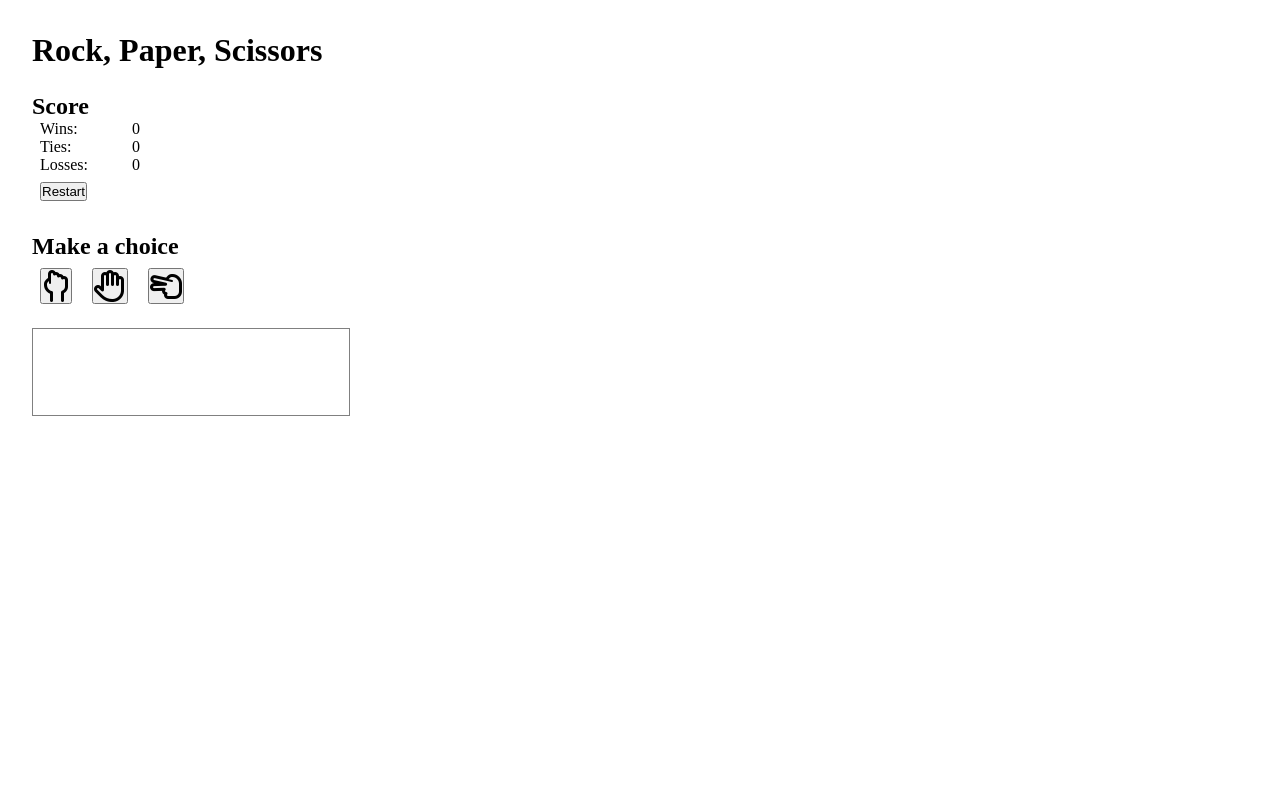
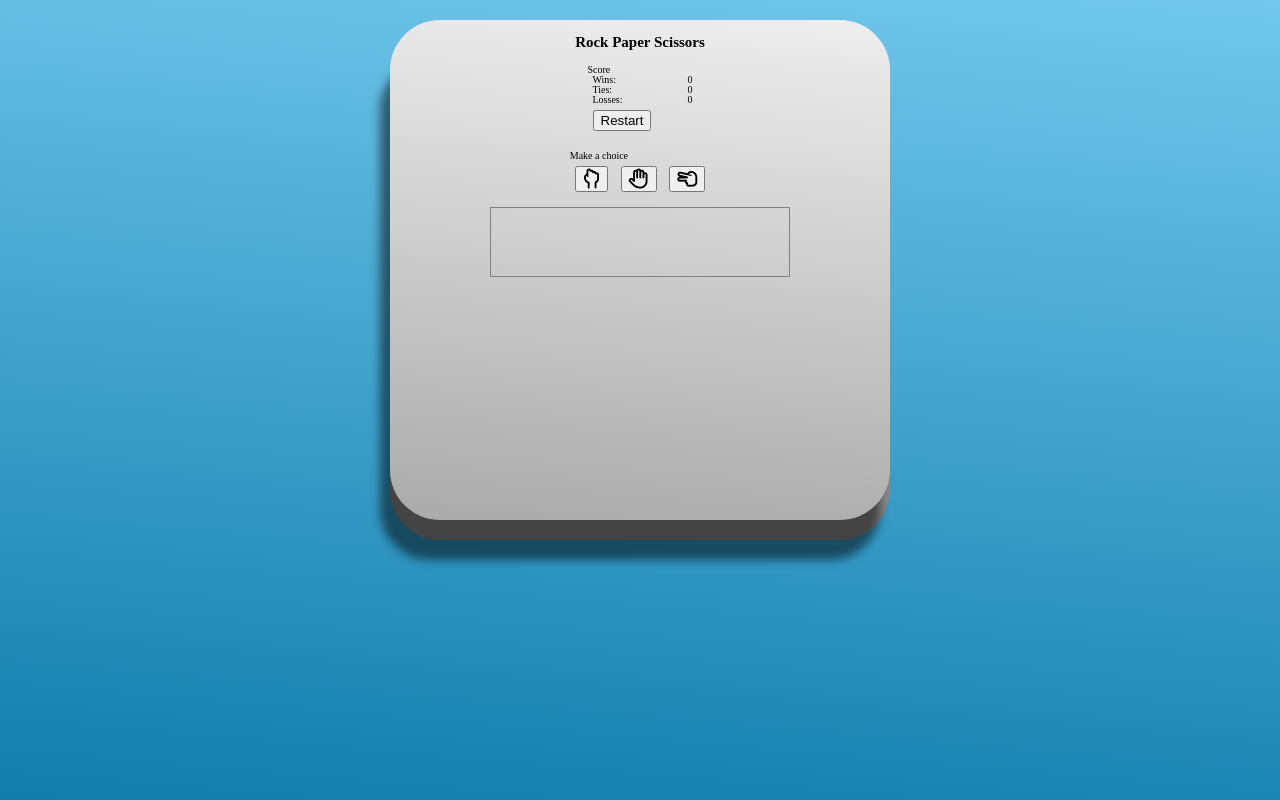
Before and after one commit to robertompfm/rock-paper-scissors, a plain HTML site: page index.html in a window 1280 px wide. Drawn offline with Linux system fonts and the light colour scheme.

Commit message:
created a cool frame

```diff
--- a/index.html
+++ b/index.html
@@ -3,12 +3,15 @@
     <head>
         <meta charset="utf-8">
         <title>Rock-Paper-Scissors</title>
+        <link rel="stylesheet" href="styles/reset.css">
         <link rel="stylesheet" href="styles/style.css">
         <script src="https://kit.fontawesome.com/a9a7b0e0c1.js" crossorigin="anonymous"></script>
     </head>
 
     <body>
-        <h1>Rock, Paper, Scissors</h1>
+        <div class="frame">
+
+            <h1 class="game-title">Rock Paper Scissors</h1>
 
             <div class="scores">
                 <h2>Score</h3>
@@ -50,6 +53,7 @@
             <div class="overall-result">
 
             </div>
+        </div>
 
         <script src="scripts/script.js"></script>
     </body>
--- /dev/null
+++ b/styles/reset.css
@@ -0,0 +1,48 @@
+/* http://meyerweb.com/eric/tools/css/reset/
+   v2.0 | 20110126
+   License: none (public domain)
+*/
+
+html, body, div, span, applet, object, iframe,
+h1, h2, h3, h4, h5, h6, p, blockquote, pre,
+a, abbr, acronym, address, big, cite, code,
+del, dfn, em, img, ins, kbd, q, s, samp,
+small, strike, strong, sub, sup, tt, var,
+b, u, i, center,
+dl, dt, dd, ol, ul, li,
+fieldset, form, label, legend,
+table, caption, tbody, tfoot, thead, tr, th, td,
+article, aside, canvas, details, embed,
+figure, figcaption, footer, header, hgroup,
+menu, nav, output, ruby, section, summary,
+time, mark, audio, video {
+	margin: 0;
+	padding: 0;
+	border: 0;
+	font-size: 100%;
+	font: inherit;
+	vertical-align: baseline;
+}
+/* HTML5 display-role reset for older browsers */
+article, aside, details, figcaption, figure,
+footer, header, hgroup, menu, nav, section {
+	display: block;
+}
+body {
+	line-height: 1;
+}
+ol, ul {
+	list-style: none;
+}
+blockquote, q {
+	quotes: none;
+}
+blockquote:before, blockquote:after,
+q:before, q:after {
+	content: '';
+	content: none;
+}
+table {
+	border-collapse: collapse;
+	border-spacing: 0;
+}
--- a/styles/style.css
+++ b/styles/style.css
@@ -1,10 +1,57 @@
-* {
-     margin: 0;
-     padding: 0;
+*,
+*::before,
+*::after {
+    box-sizing: inherit;
+}
+
+html {
+    font-size: 62.5%;
 }
 
 body {
-    margin: 2rem;
+    box-sizing: border-box;
+    position: relative;
+    height: 100%;
+    background-attachment: fixed;
+    background-color: 	#71c7ec;
+    background-image: linear-gradient(185deg, #71c7ec, #107dac);
+}
+
+.frame {
+    position: absolute;
+    left: 50%;
+    top: 2rem;
+
+    transform: translateX(-50%);
+    /* border-top: solid 2rem transparent;
+    border-bottom: solid 2rem #444; */
+    border-radius: 5rem;
+
+    width: 50rem;
+    height: 50rem;
+    background-color: #ddd;
+    background-image: linear-gradient(185deg, #eee, #aaa);
+
+    /* clip-path: polygon(
+        5% 0, 95% 0, 100% 5%, 100% 95%,
+        95% 100%, 5% 100%, 0 95%, 0 5%
+        ); */
+
+    box-shadow: -1rem 4rem 1rem rgba(0, 0, 0, .5),
+                0 2rem 0 0 #888;
+
+    display: flex;
+    flex-direction: column;
+    align-items: center;
+
+}
+
+.game-title {
+    font-weight: 600;
+    font-size: 1.5rem;
+    padding-top: 1.5rem;
+    color: transparent;
+    text-shadow: 0 0 .5px #000;
 }
 
 .scores {
```
Lines whose indentation alone changed are shown as unchanged.
